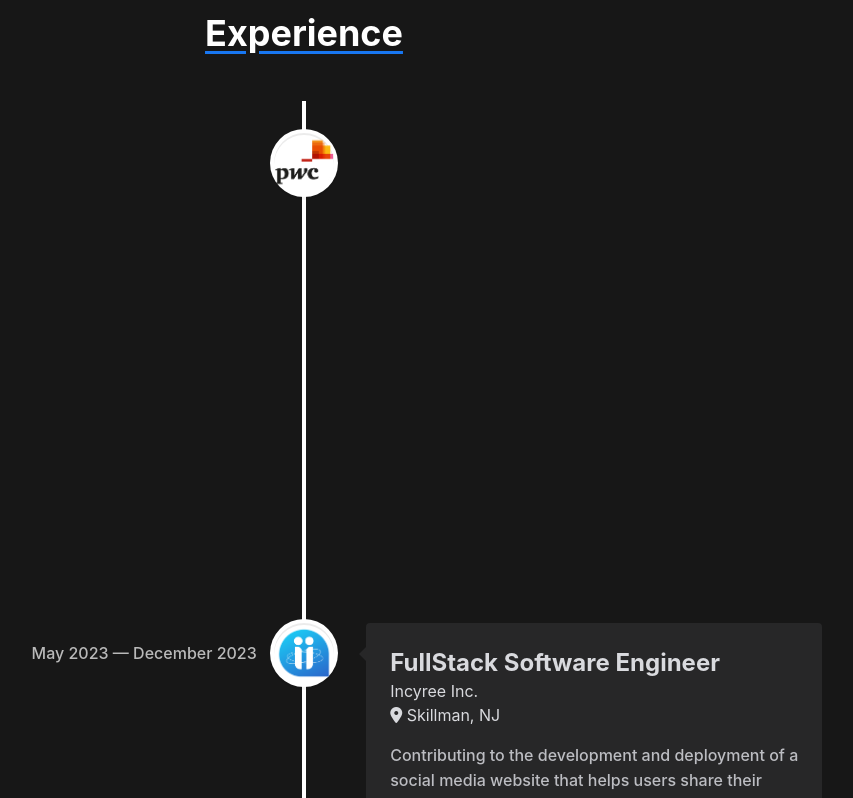
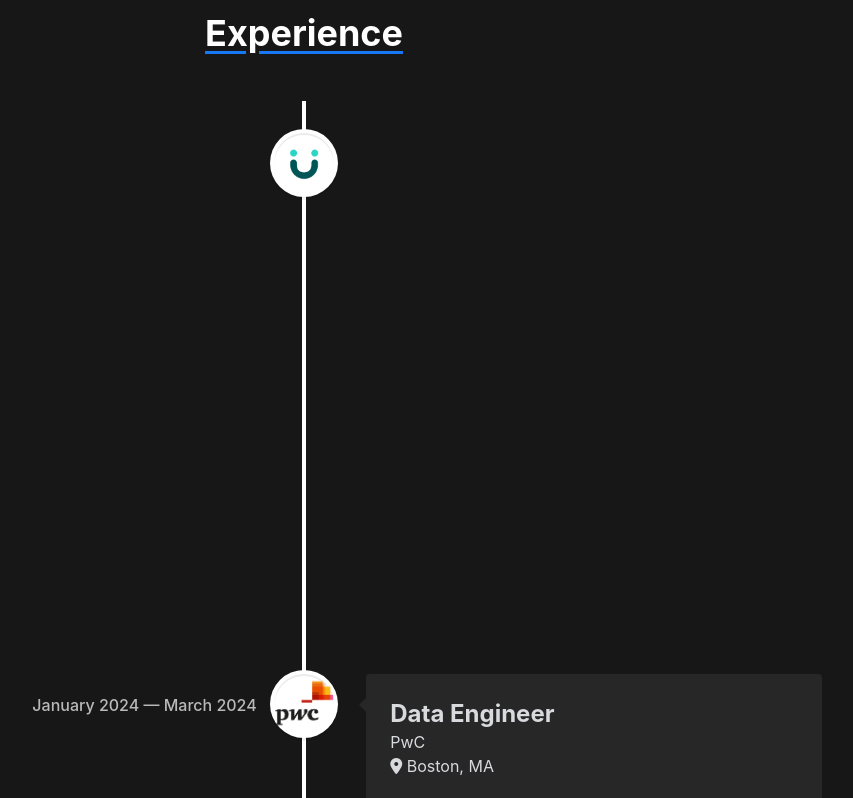
Before and after one commit to astral004/about-me, a React (Create React App) app: page / in a window 1280 px wide. Shown: the part 960-1758 px from the top of the page, without its empty margins (336-1189 px from the left). Built offline with nearby package versions, Linux system fonts and the light colour scheme.

Commit message:
updated experience to include UKG and new resume

```diff
--- a/src/components/Experience/experience.jsx
+++ b/src/components/Experience/experience.jsx
@@ -10,6 +10,7 @@ import incyreeLogo from "../../assets/incyree-logo.png";
 import awsLogo from "../../assets/aws-logo.png";
 import energySageLogo from "../../assets/energysage-logo.png";
 import capital1Logo from "../../assets/cap1-logo.png";
+import ukgLogo from "../../assets/ukg-logo.png"
 
 const Timeline = () => {
   return (
@@ -19,11 +20,49 @@ const Timeline = () => {
       </h1>
       <section className="max-w-6xl mx-auto mt-12 mb-16">
         <VerticalTimeline lineColor="#fff">
+        <VerticalTimelineElement
+            className="vertical-timeline-element--work"
+            contentStyle={{ background: "#272728", color: "#fff" }}
+            contentArrowStyle={{ borderRight: "7px solid  #272728" }}
+            date="March 2024 — Present"
+            iconStyle={{ background: "white", color: "#fff" }}
+            icon={
+              <a
+                href="https://www.ukg.com/"
+                target="_blank"
+                rel="noreferrer"
+              >
+                <img
+                  src={ukgLogo}
+                  alt="UKG Logo"
+                ></img>
+              </a>
+            }
+          >
+            <h3 className="vertical-timeline-element-title !important text-[#d9dade] text-2xl text-bold decoration-[#4EE1A0] font-bold">
+              Software Development Engineer II
+            </h3>
+            <h3 className="vertical-timeline-element-title text-[#d9dade]">
+              UKG
+            </h3>
+            <h4 className="vertical-timeline-element-subtitle text-[#d9dade]">
+              <i class="fa-solid fa-location-dot"></i> Boston, MA
+            </h4>
+            <p className="text-[#bcbdc2]">
+              Built a low-latency event-driven system (sub-5s latency)
+              to process change data capture (CDC) events,
+              enrich with entity data, and publish to Kafka for
+              downstream analytics and insight generation. <br/>
+              •	Implemented GCP Datastream multisharding of up to 5 real time streams per customer to reduce data staleness from 4 hours to 30 seconds to enable faster insight generation for customers and Business Analytics teams <br/>
+              •	Leveraged GCP Dataflow to consume events from a single Kafka topic, enrich each event with information from the full record, and publish downstream to multiple domain specific Kafka topics
+
+            </p>
+          </VerticalTimelineElement>
           <VerticalTimelineElement
             className="vertical-timeline-element--work"
             contentStyle={{ background: "#272728", color: "#fff" }}
             contentArrowStyle={{ borderRight: "7px solid  #272728" }}
-            date="January 2024 — Present"
+            date="January 2024 — March 2024"
             iconStyle={{ background: "white", color: "#fff" }}
             icon={
               <a
--- a/src/components/Intro/intro.jsx
+++ b/src/components/Intro/intro.jsx
@@ -42,7 +42,7 @@ const Intro = () => {
               projects. I am also an avid rock climber!
             </p>
             <a
-              href="https://drive.google.com/file/d/16cpWWsolQlvNz-lbsIuNC_9jgojCQvnp/view?usp=sharing"
+              href="https://drive.google.com/file/d/1OHla7B0_XpBFrzDEvv6Ni6iE0btgBYIh/view?usp=sharing"
               rel="noreferrer"
               target="_blank"
             >
```
Also changed, not shown: src/assets/ukg-logo.png (added).
